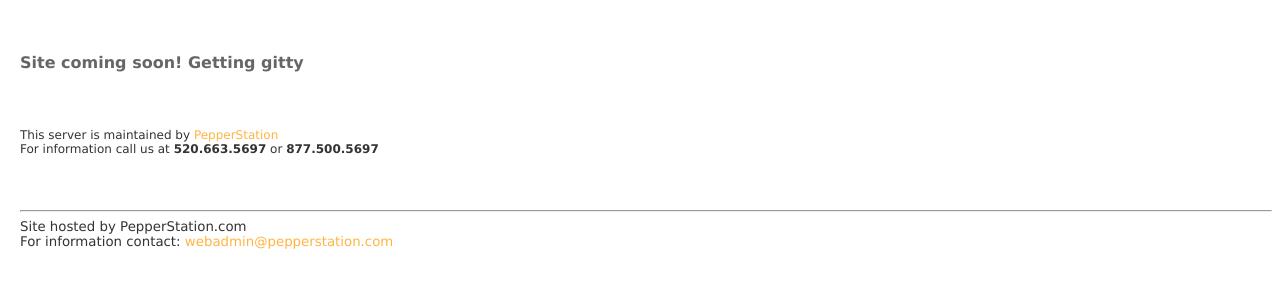
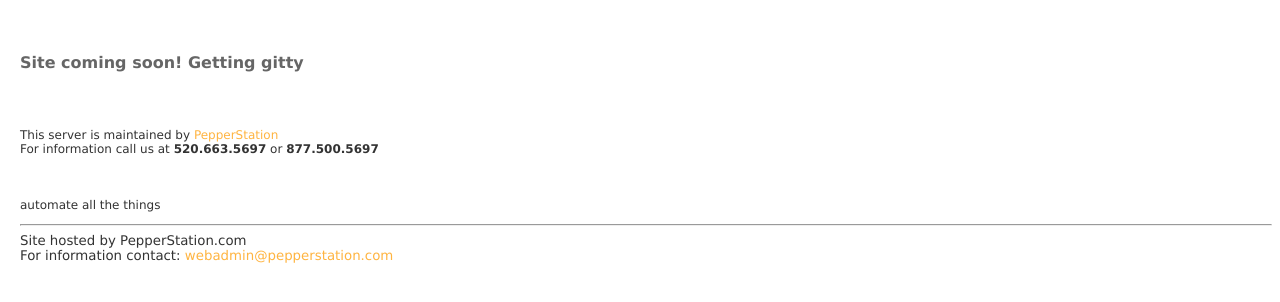
Before and after one commit to ssayre/gitty, a plain HTML site: page index.html in a window 1280 px wide. Shown: the part 144-446 px from the top of the page. Drawn offline with Linux system fonts and the light colour scheme.

Commit message:
updated the index file

```diff
--- a/index.html
+++ b/index.html
@@ -110,7 +110,7 @@
 This server is maintained by <a href="http://pepperstation.com/" title="PepperStation">PepperStation</a><br />
 For information call us at <strong>520.663.5697</strong> or <strong>877.500.5697</strong><br /><br />
 <br /><br />
-
+automate all the things
 </p>
 <HR>
 Site hosted by PepperStation.com<br />
```
